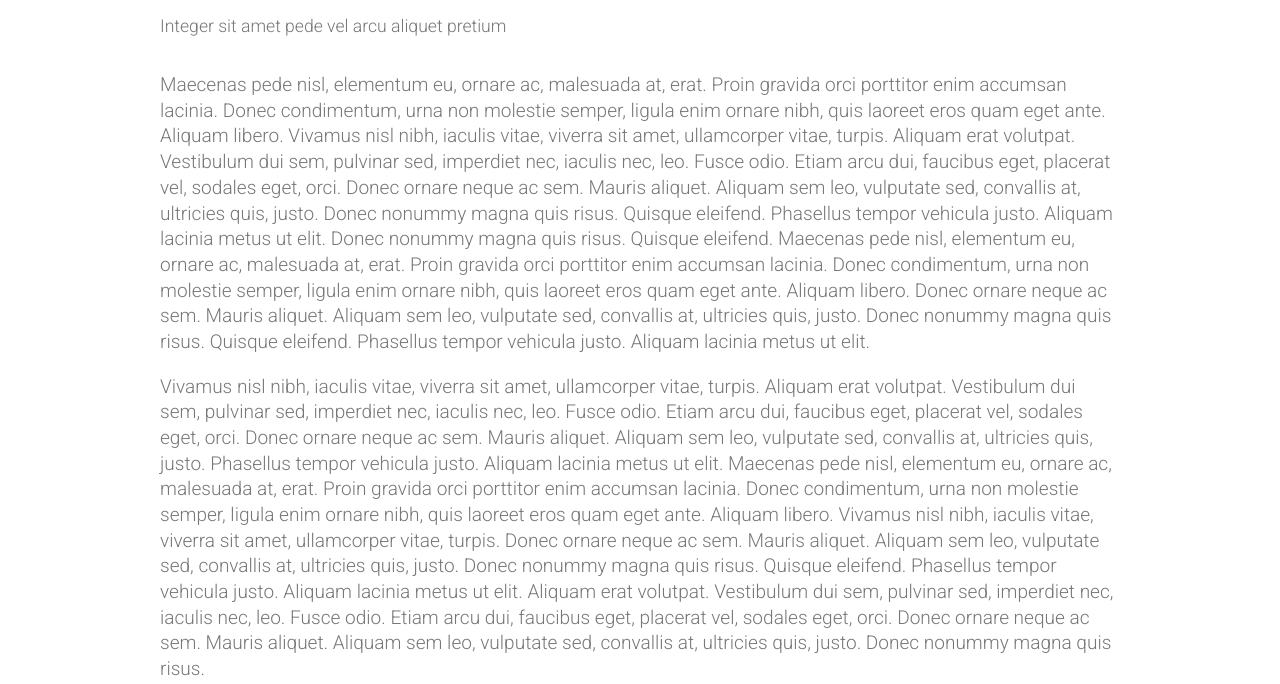
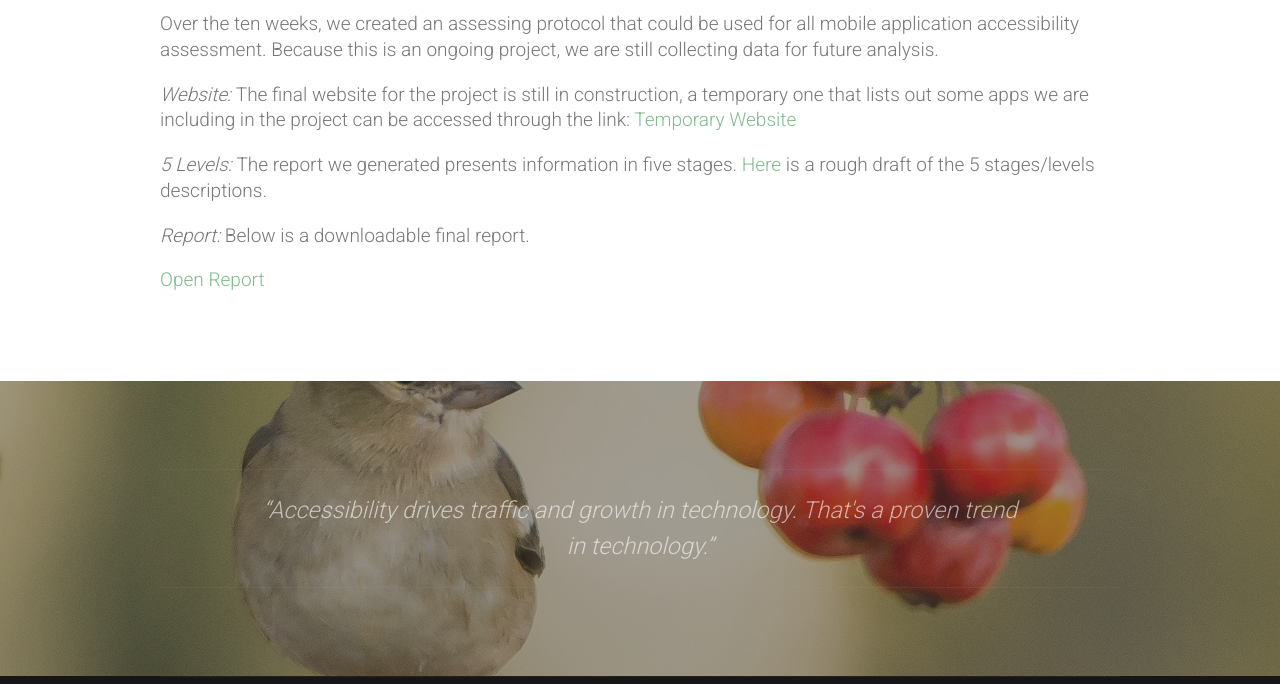
Before and after one commit to Cecilia-S/Cecilia-S.github.io, a plain HTML site: page final-report.html in a window 1280 px wide. Shown: the part 476-1160 px from the top of the page. Drawn offline with nearby package versions, Linux system fonts and the light colour scheme.

Commit message:
Update final-report.html

```diff
--- a/final-report.html
+++ b/final-report.html
@@ -54,11 +54,12 @@
 				<section>
 					<header>
 						<h2>Final Report</h2>
-						<span class="byline">Integer sit amet pede vel arcu aliquet pretium</span>
 					</header>
-					<p>Maecenas pede nisl, elementum eu, ornare ac, malesuada at, erat. Proin gravida orci porttitor enim accumsan lacinia. Donec condimentum, urna non molestie semper, ligula enim ornare nibh, quis laoreet eros quam eget ante. Aliquam libero. Vivamus nisl nibh, iaculis vitae, viverra sit amet, ullamcorper vitae, turpis. Aliquam erat volutpat. Vestibulum dui sem, pulvinar sed, imperdiet nec, iaculis nec, leo. Fusce odio. Etiam arcu dui, faucibus eget, placerat vel, sodales eget, orci. Donec ornare neque ac sem. Mauris aliquet. Aliquam sem leo, vulputate sed, convallis at, ultricies quis, justo. Donec nonummy magna quis risus. Quisque eleifend. Phasellus tempor vehicula justo. Aliquam lacinia metus ut elit. Donec nonummy magna quis risus. Quisque eleifend. Maecenas pede nisl, elementum eu, ornare ac, malesuada at, erat. Proin gravida orci porttitor enim accumsan lacinia. Donec condimentum, urna non molestie semper, ligula enim ornare nibh, quis laoreet eros quam eget ante. Aliquam libero. Donec ornare neque ac sem. Mauris aliquet. Aliquam sem leo, vulputate sed, convallis at, ultricies quis, justo. Donec nonummy magna quis risus. Quisque eleifend. Phasellus tempor vehicula justo. Aliquam lacinia metus ut elit.</p>
-					<p>Vivamus nisl nibh, iaculis vitae, viverra sit amet, ullamcorper vitae, turpis. Aliquam erat volutpat. Vestibulum dui sem, pulvinar sed, imperdiet nec, iaculis nec, leo. Fusce odio. Etiam arcu dui, faucibus eget, placerat vel, sodales eget, orci. Donec ornare neque ac sem. Mauris aliquet. Aliquam sem leo, vulputate sed, convallis at, ultricies quis, justo. Phasellus tempor vehicula justo. Aliquam lacinia metus ut elit. Maecenas pede nisl, elementum eu, ornare ac, malesuada at, erat. Proin gravida orci porttitor enim accumsan lacinia. Donec condimentum, urna non molestie semper, ligula enim ornare nibh, quis laoreet eros quam eget ante. Aliquam libero. Vivamus nisl nibh, iaculis vitae, viverra sit amet, ullamcorper vitae, turpis. Donec ornare neque ac sem. Mauris aliquet. Aliquam sem leo, vulputate sed, convallis at, ultricies quis, justo. Donec nonummy magna quis risus. Quisque eleifend. Phasellus tempor vehicula justo. Aliquam lacinia metus ut elit. Aliquam erat volutpat. Vestibulum dui sem, pulvinar sed, imperdiet nec, iaculis nec, leo. Fusce odio. Etiam arcu dui, faucibus eget, placerat vel, sodales eget, orci. Donec ornare neque ac sem. Mauris aliquet. Aliquam sem leo, vulputate sed, convallis at, ultricies quis, justo. Donec nonummy magna quis risus.</p>
-					<p>Vivamus nisl nibh, iaculis vitae, viverra sit amet, ullamcorper vitae, turpis. Aliquam erat volutpat. Vestibulum dui sem, pulvinar sed, imperdiet nec, iaculis nec, leo. Fusce odio. Etiam arcu dui, faucibus eget, placerat vel, sodales eget, orci. Donec ornare neque ac sem. Mauris aliquet. Aliquam sem leo, vulputate sed, convallis at, ultricies quis, justo. Phasellus tempor vehicula justo. Aliquam lacinia metus ut elit. Maecenas pede nisl, elementum eu, ornare ac, malesuada at, erat. Proin gravida orci porttitor enim accumsan lacinia. Donec condimentum, urna non molestie semper, ligula enim ornare nibh, quis laoreet eros quam eget ante. Aliquam libero. Vivamus nisl nibh, iaculis vitae, viverra sit amet, ullamcorper vitae, turpis. Donec ornare neque ac sem. Mauris aliquet. Aliquam sem leo, vulputate sed, convallis at, ultricies quis, justo. Donec nonummy magna quis risus. Quisque eleifend. Phasellus tempor vehicula justo. Aliquam lacinia metus ut elit. Aliquam erat volutpat. Vestibulum dui sem, pulvinar sed, imperdiet nec, iaculis nec, leo. Fusce odio. Etiam arcu dui, faucibus eget, placerat vel, sodales eget, orci. Donec ornare neque ac sem. Mauris aliquet. Aliquam sem leo, vulputate sed, convallis at, ultricies quis, justo. Donec nonummy magna quis risus.</p>
+					<p>Over the ten weeks, we created an assessing protocol that could be used for all mobile application accessibility assessment. Because this is an ongoing project, we are still collecting data for future analysis.</p>
+					<p><em>Website: </em>The final website for the project is still in construction, a temporary one that lists out some apps we are including in the project can be accessed through the link: <a href="https://sites.google.com/mtholyoke.edu/appaccessibilityassessment/home">Temporary Website</a></p>
+					<p><em>5 Levels: </em>The report we generated presents information in five stages. <a href="https://docs.google.com/document/d/1Cn8M9UneGgp8daiNgbTTorM1yohllgBRHxyQstkpJoo/edit?usp=sharing">Here</a> is a rough draft of the 5 stages/levels descriptions.</p>
+					<p><em>Report: </em>Below is a downloadable final report.</p>
+					<p><a href="ios-mobile-application.pdf" download="report">Open Report</a></p>
 
 				</section>
 			</div>
@@ -69,7 +70,7 @@
 		<div id="tweet">
 			<div class="container">
 				<section>
-					<blockquote>&ldquo;In posuere eleifend odio. Quisque semper augue mattis wisi. Maecenas ligula. Pellentesque viverra vulputate enim. Aliquam erat volutpat.&rdquo;</blockquote>
+					<blockquote>&ldquo;Accessibility drives traffic and growth in technology. That's a proven trend in technology.&rdquo;</blockquote>
 				</section>
 			</div>
 		</div>
```
